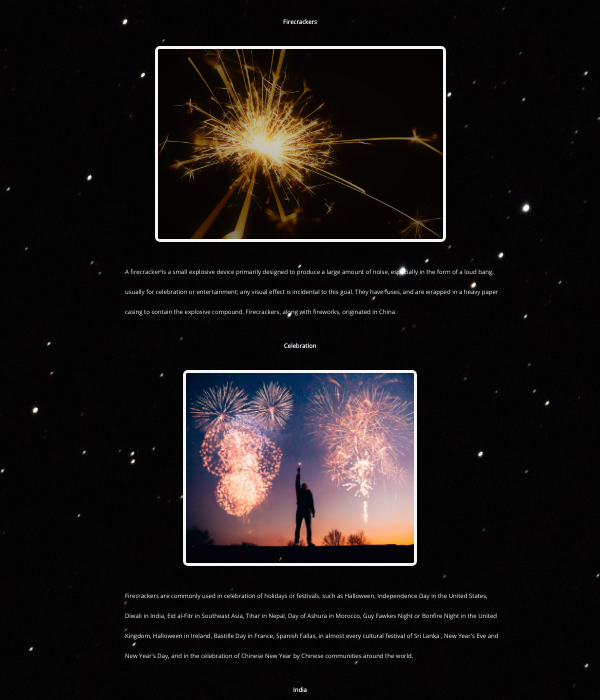
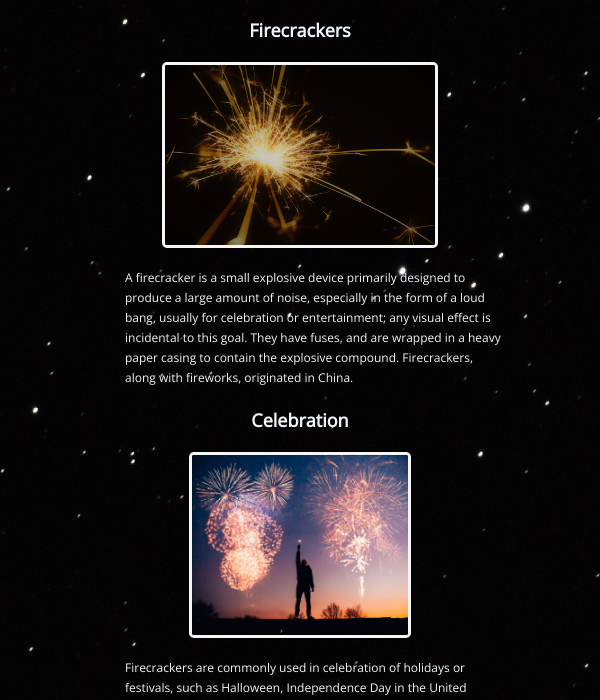
Before and after one commit to vatsan127/crackersshop.github.io, a plain HTML site: page index.html in a window 600 px wide. Shown: the part 43-743 px from the top of the page. Drawn offline with nearby package versions, Linux system fonts and the light colour scheme.

Commit message:
Update stylesheet.css

```diff
--- a/stylesheet.css
+++ b/stylesheet.css
@@ -1,6 +1,10 @@
+:root{
+
+  font-size: 62.5%;
+}
+
 * {
   margin: 0;
-  font-size: 62.5%;
   padding: 0;
   list-style-type: none;
   font-family: "Open Sans", sans-serif;
@@ -10,6 +14,7 @@ body {
   background-image: url("img/stars.jpg");
   height: 100vh;
   width: 100vw;
+  font-size: 1.3rem;
 }
 
 
@@ -82,7 +87,7 @@ h2 {
 
 .flex-img {
   display: inline;
-  height: 19rem;
+  height: 18rem;
   border: 3px solid whitesmoke;
   border-radius: 0.5rem;
   margin-bottom: 20px;
@@ -137,3 +142,16 @@ h2 {
 .footer-btn-link:hover{
   color: #000;
 }
+
+@media screen and (min-width:500px) and (max-width:724px)
+{
+
+  body{
+    font-size: 1.2rem;
+  }
+
+  .flex-img {
+    height: 18rem;
+  }
+
+}
```
